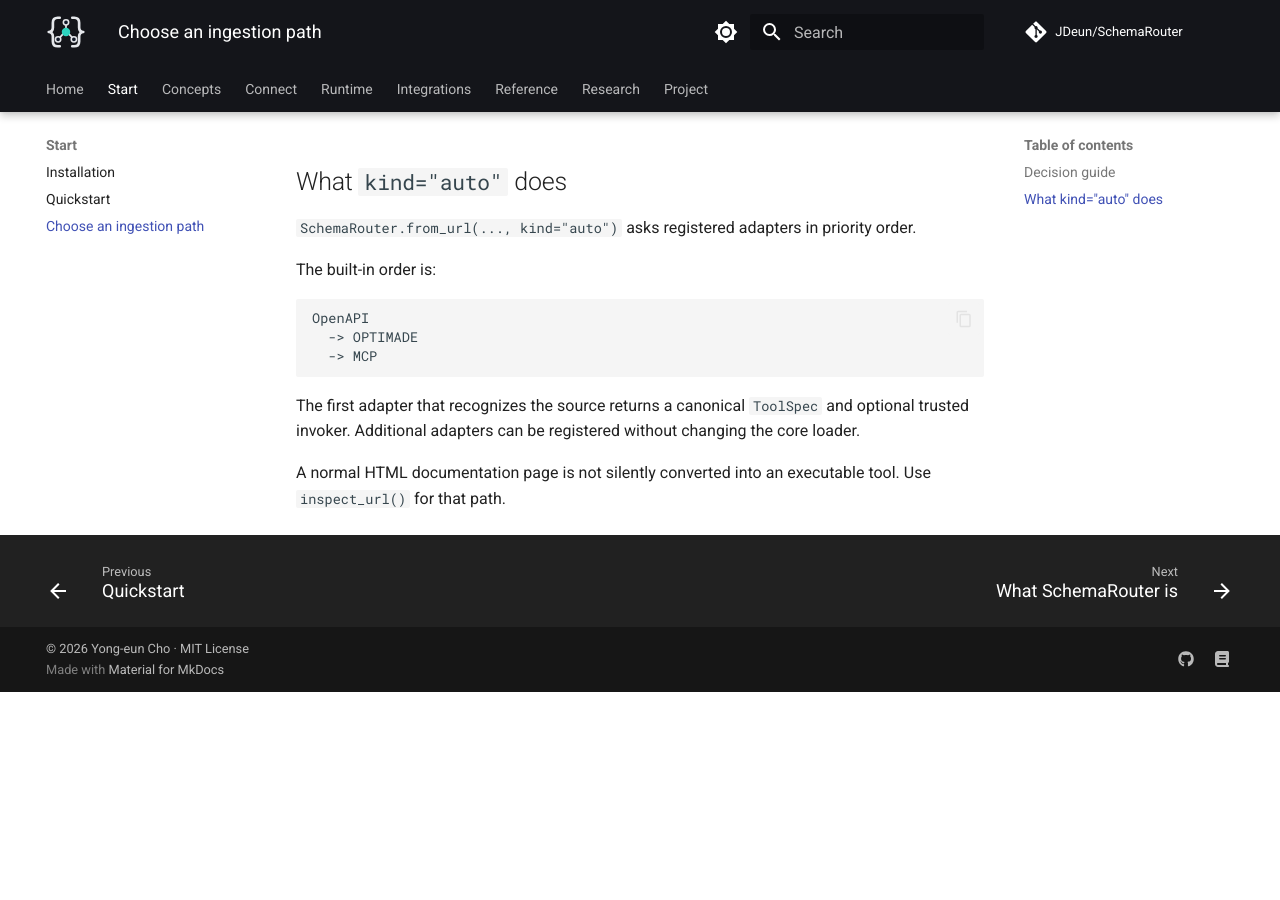
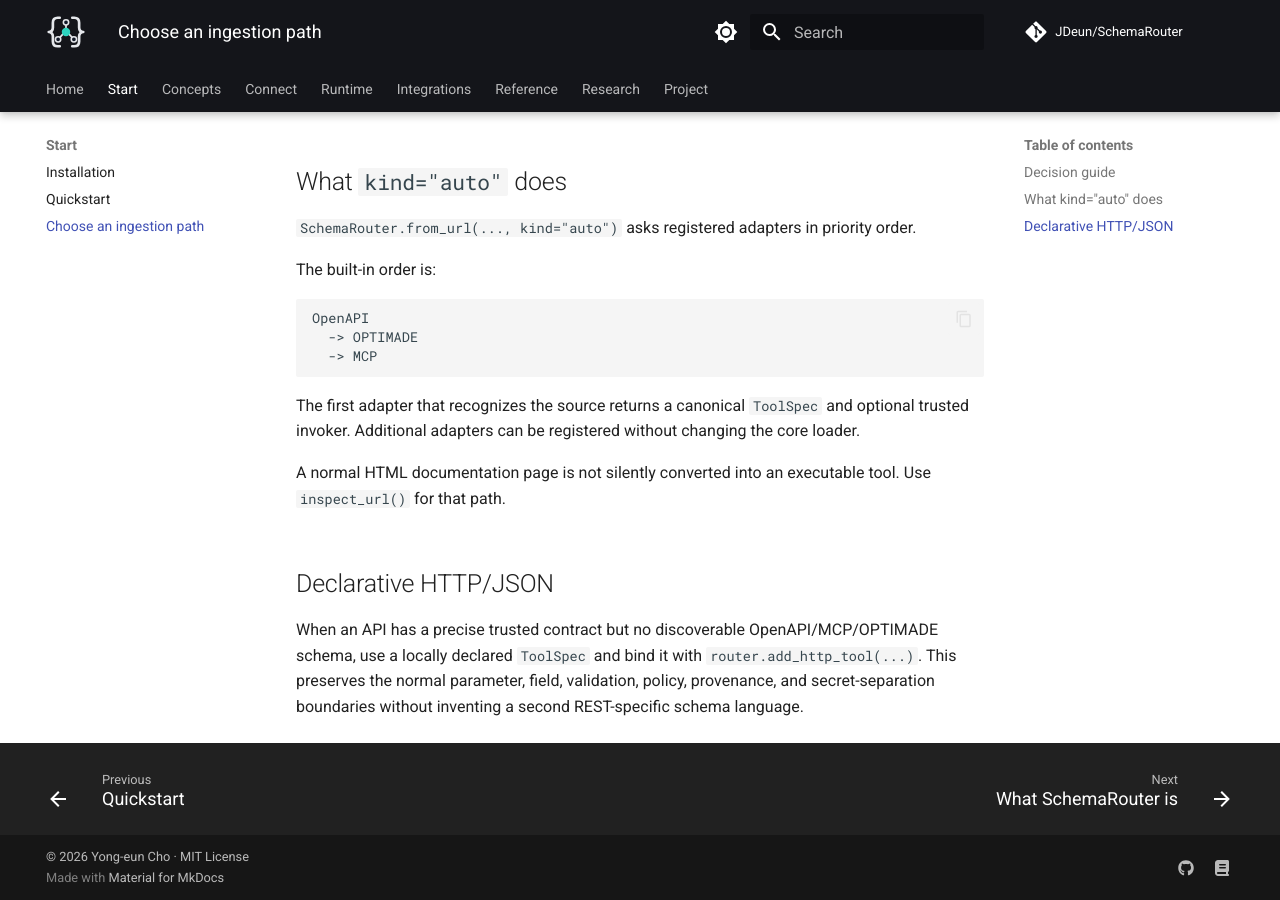
Before and after one commit to JDeun/SchemaRouter, an MkDocs documentation site: the page built from docs/getting-started/ingestion-paths.md, in a window 1280 px wide and 900 px high, scrolled down 1275 px. Built offline with MkDocs 1.6.1 and Material for MkDocs 9.7.7, drawn with Linux system fonts in a browser that asks for light colours; comment, search, counter and statistics services are not loaded; before the commit the page ends 1967 px from its top, so only the background shows below that.

Commit message:
docs: add HTTP JSON ingestion path

```diff
--- a/docs/getting-started/ingestion-paths.md
+++ b/docs/getting-started/ingestion-paths.md
@@ -52,3 +52,10 @@ invoker. Additional adapters can be registered without changing the core loader.
 
 A normal HTML documentation page is not silently converted into an executable tool. Use
 `inspect_url()` for that path.
+
+## Declarative HTTP/JSON
+
+When an API has a precise trusted contract but no discoverable OpenAPI/MCP/OPTIMADE schema, use a
+locally declared `ToolSpec` and bind it with `router.add_http_tool(...)`. This preserves the
+normal parameter, field, validation, policy, provenance, and secret-separation boundaries without
+inventing a second REST-specific schema language.
```
